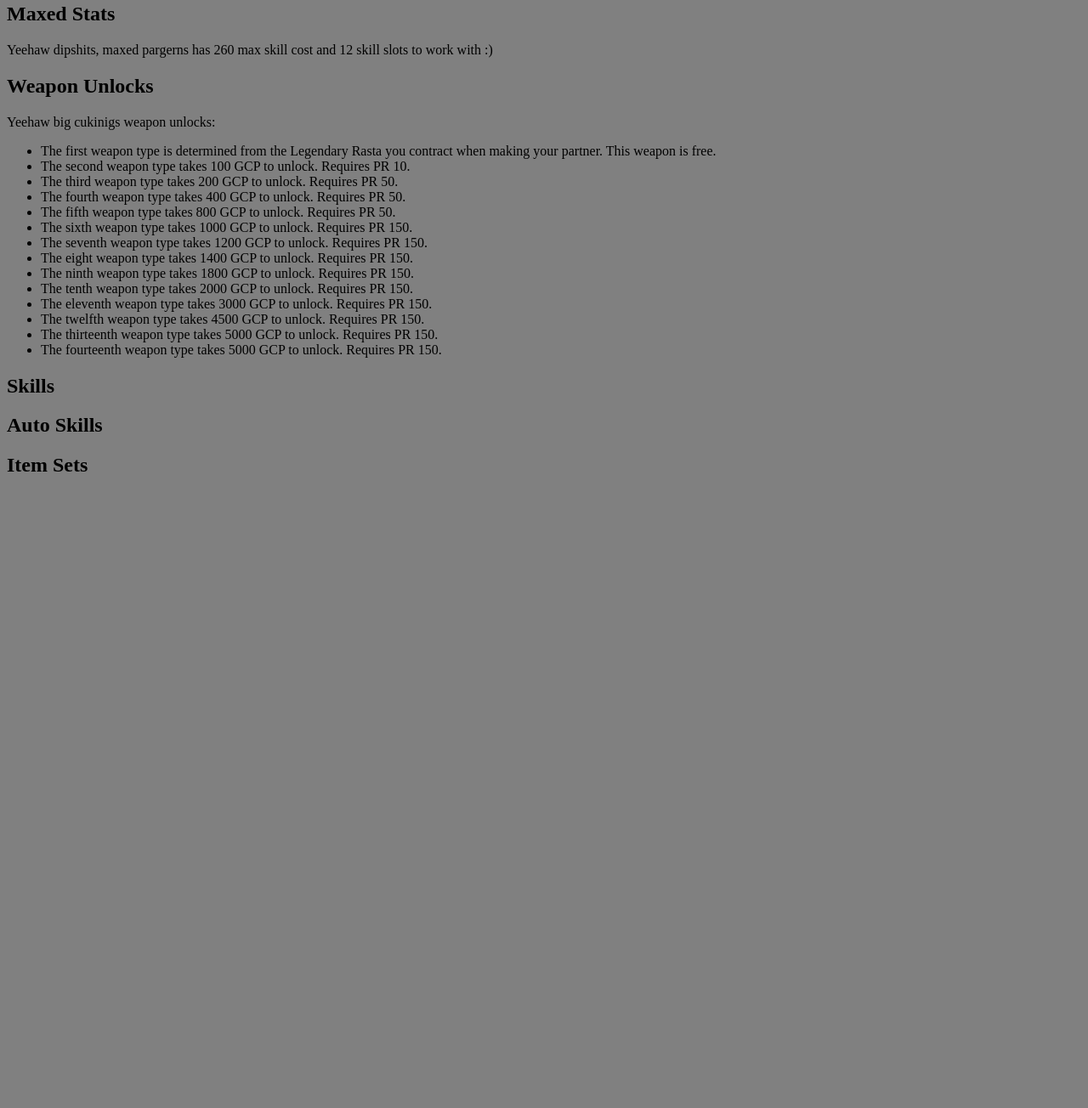
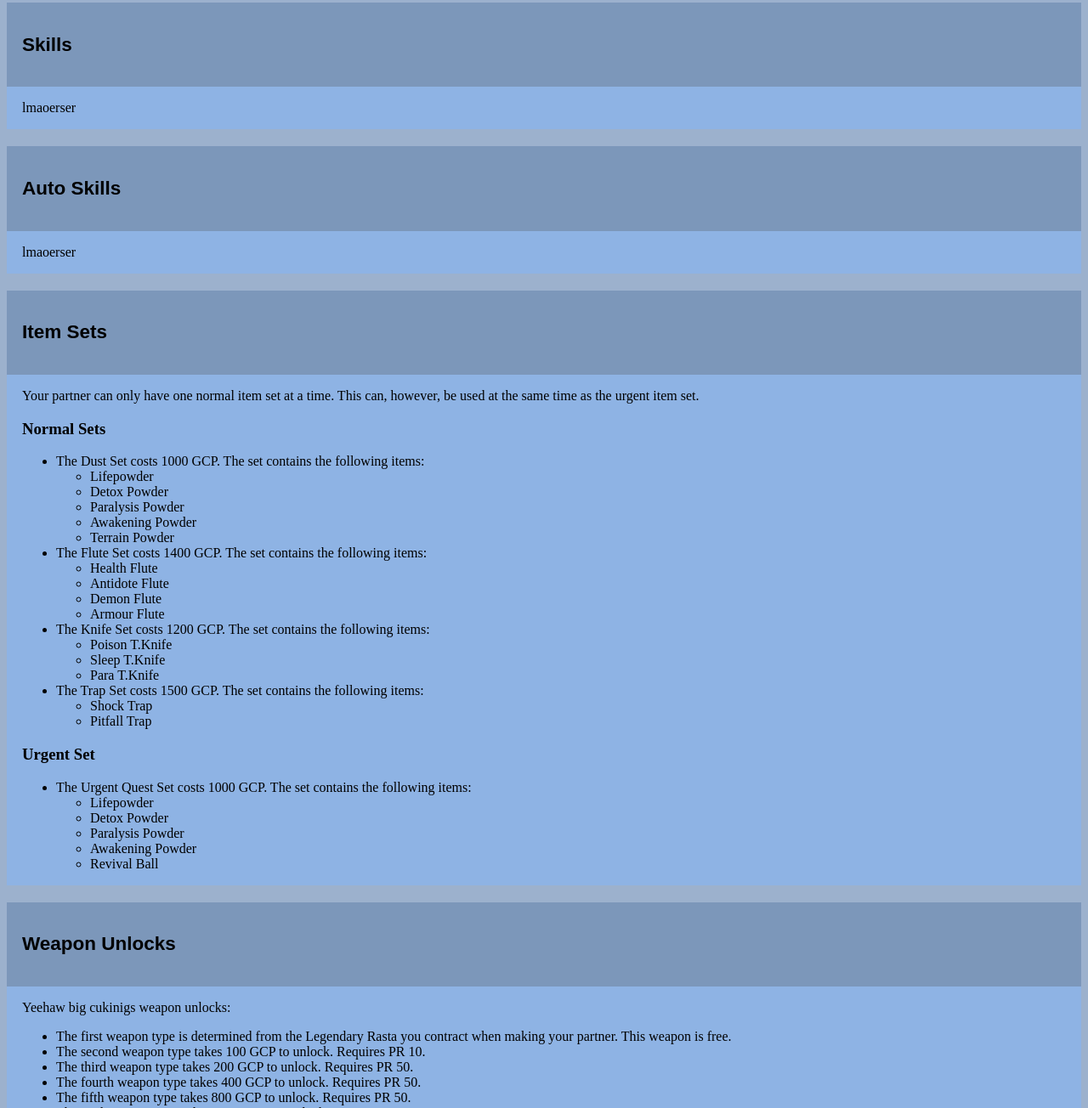
Before and after one commit to Kaoomfie/big-partnier-guuhh, a plain HTML site: page index.html in a window 1280 px wide. Shown: the part 77-1381 px from the top of the page at 85% size. Before the commit the page ends 800 px from the top, so only its background shows below. Drawn offline with Linux system fonts and the light colour scheme.

Commit message:
added funny collapsibles, populated item sets

```diff
--- a/index.html
+++ b/index.html
@@ -9,20 +9,52 @@
 </head>
 <body>
     <h1>Beeg fugkling Pardners</h1>
-    <h2>Maxed Stats</h2>
-    <p>Yeehaw dipshits, maxed pargerns has <span class="cost">eggsdee</span> max skill cost and <span class="slots">GUUUH</span> skill slots to work with :&#41;</p>
+    <button type="button" class="collapsible"><h2 id="skill">Skills</h2></button>
+    <div class="content">
+        <p>lmaoerser</p>
+    </div>
 
-    <h2 id="weapon">Weapon Unlocks</h2>
-    <p>Yeehaw big cukinigs weapon unlocks:</p>
-    <ul class="weapon-unlocks">
-        <li>The first weapon type is determined from the Legendary Rasta you contract when making your partner. This weapon is free.</li>
-        <li class="wepen">The <span class="ordinal">nth</span> weapon type takes <span class="gcp">X</span> GCP to unlock. Requires PR <span class="rank">Y</span>.</li>
-    </ul>
 
-    <h2 id="skill">Skills</h2>
+    <button type="button" class="collapsible"><h2 id="auto">Auto Skills</h2></button>
+    <div class="content">
+        <p>lmaoerser</p>
+    </div>
 
-    <h2 id="auto">Auto Skills</h2>
 
-    <h2 id="item">Item Sets</h2>
+    <button type="button" class="collapsible"><h2 id="item">Item Sets</h2></button>
+    <div class="content">
+        <p>Your partner can only have one normal item set at a time. This can, however, be used at the same time as the urgent item set.</p>
+        <h3>Normal Sets</h3>
+        <ul class="normal-sets">
+            <li>
+                The <span class="set-name">funni set</span> costs <span class="gcp">X</span> GCP. The set contains the following items:
+                <ul></ul>
+            </li>
+        </ul>
+
+        <h3>Urgent Set</h3>
+        <ul class="urgent-sets">
+            <li>
+                The <span class="set-name">funni set</span> costs <span class="gcp">X</span> GCP. The set contains the following items:
+                <ul></ul>
+            </li>
+        </ul>
+    </div>
+
+
+    <button type="button" class="collapsible"><h2 id="weapon">Weapon Unlocks</h2></button>
+    <div class="content">
+        <p>Yeehaw big cukinigs weapon unlocks:</p>
+        <ul class="weapon-unlocks">
+            <li>The first weapon type is determined from the Legendary Rasta you contract when making your partner. This weapon is free.</li>
+            <li class="wepen">The <span class="ordinal">nth</span> weapon type takes <span class="gcp">X</span> GCP to unlock. Requires PR <span class="rank">Y</span>.</li>
+        </ul>
+    </div>
+
+
+    <button type="button" class="collapsible"><h2>Maxed Stats</h2></button>
+    <div class="content">
+        <p>Yeehaw dipshits, maxed pargerns has <span class="cost">eggsdee</span> max skill cost and <span class="slots">GUUUH</span> skill slots to work with :&#41;</p>
+    </div>
 </body>
 </html>
--- a/pardner.json
+++ b/pardner.json
@@ -1890,8 +1890,7 @@
       }
     },
     "Items": {
-      "Normal": [
-        {
+      "Normal": {
         "Dust Set": {
           "GCP Cost": 1000,
           "Items": [
@@ -1901,9 +1900,7 @@
             "Awakening Powder",
             "Terrain Powder"
           ]
-          }
-        },
-        {
+        },
         "Flute Set": {
           "GCP Cost": 1400,
           "Items": [
@@ -1912,9 +1909,7 @@
             "Demon Flute",
             "Armour Flute"
           ]
-          }
-        },
-        {
+        },
         "Knife Set": {
           "GCP Cost": 1200,
           "Items": [
@@ -1922,9 +1917,7 @@
             "Sleep T.Knife",
             "Para T.Knife"
           ]
-          }
-        },
-        {
+        },
         "Trap Set": {
           "GCP Cost": 1500,
           "Items": [
@@ -1932,10 +1925,8 @@
             "Pitfall Trap"
           ]
         }
-        }
-      ],
-      "Urgent": [
-        {
+      },
+      "Urgent": {
         "Urgent Quest Set": {
           "GCP Cost": 1000,
           "Items": [
@@ -1947,7 +1938,6 @@
           ]
         }
       }
-      ]
     },
     "Weapons": {
       "Second": {
--- a/script.js
+++ b/script.js
@@ -1,3 +1,19 @@
+// Collapsiple content button logic
+const coll = document.getElementsByClassName("collapsible");
+
+for (let i = 0; i < coll.length; i++) {
+    coll[i].addEventListener("click", function() {
+        this.classList.toggle("active");
+        let content = this.nextElementSibling;
+        if (content.style.maxHeight){
+            content.style.maxHeight = null;
+          } else {
+            content.style.maxHeight = content.scrollHeight + "px";
+          }
+    });
+}
+
+
 // Define some variables
 let data;
 const bigFckuckingArray = [];
@@ -12,10 +28,59 @@ function initialRender(data) {
     // Personal yoinkage
     console.log(data);
 
-    // Max stats
-    // Sets slot and cost values from JSON data
-    document.querySelector(".slots").innerHTML = data["Maxed Partner"]["Skill Slots"];
-    document.querySelector(".cost").innerHTML = data["Maxed Partner"]["Max Cost"];
+
+    // Skills
+
+
+
+    // Auto skills
+
+
+
+    // Item sets
+    const itemSetKeys = [Object.keys(data["Items"]["Normal"]), Object.keys(data["Items"]["Urgent"])]
+    const normalList = document.querySelector(".normal-sets");
+    const urgentList = document.querySelector(".urgent-sets");
+    const itemSetTemplate = normalList.children[0];
+    for (let i = 0; i < itemSetKeys.length; i++) {
+        // Normal
+        if (i == 0) {
+            itemSetKeys[i].forEach((element) => {
+                if (itemSetKeys[i].indexOf(element) != 0) {
+                    const newItemSet = itemSetTemplate.cloneNode(true);
+                    newItemSet.children[0].innerHTML = element;
+                    newItemSet.children[1].innerHTML = data["Items"]["Normal"][element]["GCP Cost"];
+                    newItemSet.children[2].innerHTML = "";
+                    data["Items"]["Normal"][element]["Items"].forEach((item) => {
+                        const newItem = document.createElement("li");
+                        newItem.innerHTML = item;
+                        newItemSet.children[2].append(newItem);
+                    })
+                    normalList.append(newItemSet);
+                } else {
+                    itemSetTemplate.children[0].innerHTML = element;
+                    itemSetTemplate.children[1].innerHTML = data["Items"]["Normal"][element]["GCP Cost"];
+                    data["Items"]["Normal"][element]["Items"].forEach((item) => {
+                        const newItem = document.createElement("li");
+                        newItem.innerHTML = item;
+                        itemSetTemplate.children[2].append(newItem);
+                    })
+                }
+            })
+        // Urgent
+        } else if (i == 1) {
+            itemSetKeys[i].forEach((element) => {
+                urgentList.children[0].children[0].innerHTML = element;
+                urgentList.children[0].children[1].innerHTML = data["Items"]["Urgent"][element]["GCP Cost"];
+                data["Items"]["Urgent"][element]["Items"].forEach((item) => {
+                    const newItem = document.createElement("li");
+                    newItem.innerHTML = item;
+                    urgentList.children[0].children[2].append(newItem);
+                })
+            })
+        }
+    }
+
 
     // Weapon unlocks
     // Create an array of the "Weapons" keys to iterate through
@@ -26,7 +91,8 @@ function initialRender(data) {
     // Iterate through the keys to add the needed nodes, and update their values
     weaponUnlockKeys.forEach((element) => {
         // For all elements except the 2nd, create a cloned node
-        if (element != "Second") {
+        // if (element != "Second") {
+        if (weaponUnlockKeys.indexOf(element) != 0) {
             const newUnlock = unlockTemplate.cloneNode(true);
             // Update the cloned node's values
             newUnlock.children[0].innerHTML = element.toLocaleLowerCase();
@@ -45,6 +111,11 @@ function initialRender(data) {
     });
 
 
+    // Max stats
+    // Sets slot and cost values from JSON data
+    document.querySelector(".slots").innerHTML = data["Maxed Partner"]["Skill Slots"];
+    document.querySelector(".cost").innerHTML = data["Maxed Partner"]["Max Cost"];
+
 
     // Sum the whole ass huge fucking costs and print the result
     const sum = bigFckuckingArray.reduce((partialSum, a) => partialSum + a, 0);
--- a/style.css
+++ b/style.css
@@ -1,3 +1,37 @@
+:root {
+    --bg-color: #9CB1CD;
+    --coll-default: #7C97BA;
+    --coll-active: #B4CDED;
+    --coll-content: #8eb3e4;
+}
+
 body {
-    background-color: gray;
+    background-color: var(--bg-color);
 }
+
+/* Style the button that is used to open and close the collapsible content */
+.collapsible {
+    background-color: var(--coll-default);
+    cursor: pointer;
+    padding: 18px;
+    width: 100%;
+    border: none;
+    text-align: left;
+    outline: none;
+    font-size: 15px;
+}
+
+/* Add a background color to the button if it is clicked on (add the .active class with JS), and when you move the mouse over it (hover) */
+.active, .collapsible:hover {
+    background-color: var(--coll-active);
+}
+
+/* Style the collapsible content. Note: hidden by default */
+.content {
+    padding: 0 18px;
+    background-color: var(--coll-content);
+    /* max-height: 0; */
+    overflow: hidden;
+    transition: max-height 0.2s ease-out;
+    margin-bottom: 20px;
+}
```
Also changed, not shown: button.js (added, +13 -0 lines). Lines whose indentation alone changed are shown as unchanged.
